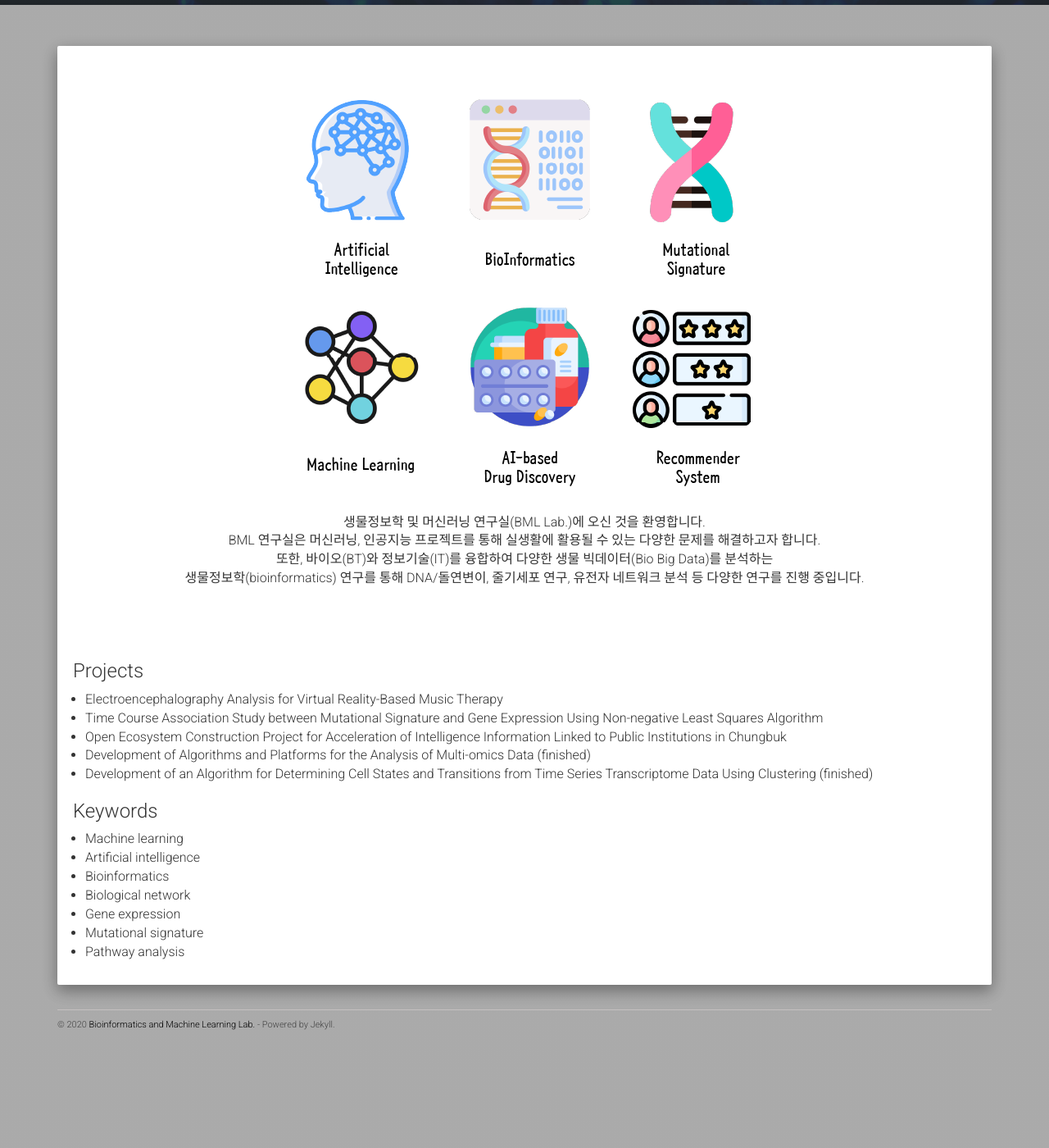
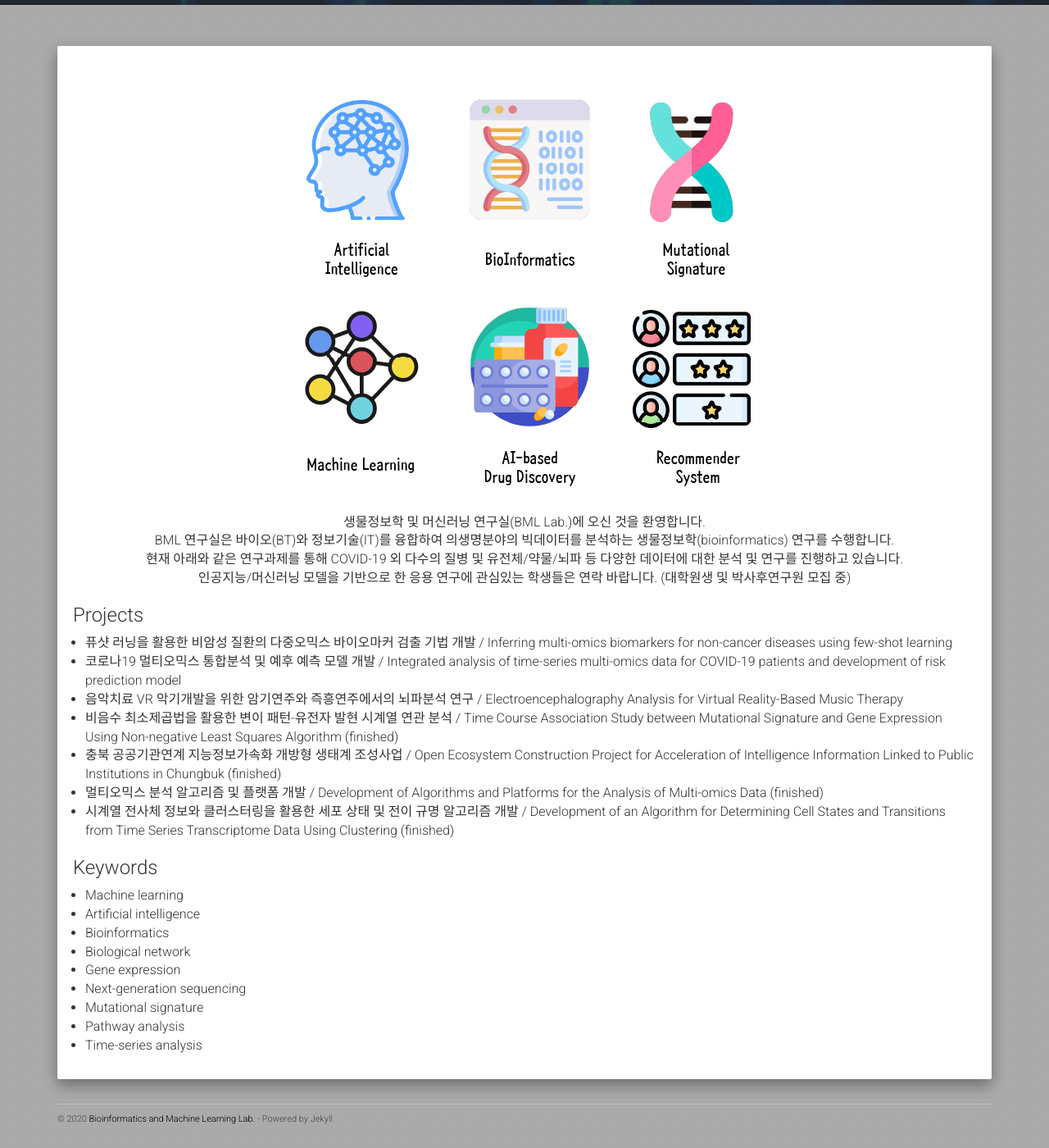
Before and after one commit to BML-cbnu/bml-cbnu.github.io, a Jekyll site: the page built from about.md, in a window 1280 px wide and 1400 px high, scrolled down 104 px. Shown: the whole window at 82% size. Built offline with Jekyll 4.4.1, drawn with Linux system fonts in a browser that asks for light colours; nearby versions of some CDN libraries; before the commit the page ends 1389 px from its top, so only the background shows below that.

Commit message:
Update about.md

```diff
--- a/about.md
+++ b/about.md
@@ -13,26 +13,23 @@ permalink: /about/
     <br>
     생물정보학 및 머신러닝 연구실(BML Lab.)에 오신 것을 환영합니다.
     <br>
-    BML 연구실은 머신러닝, 인공지능 프로젝트를 통해 실생활에 활용될 수 있는 다양한 문제를 해결하고자 합니다.
+    BML 연구실은 바이오(BT)와 정보기술(IT)를 융합하여 의생명분야의 빅데이터를 분석하는 생물정보학(bioinformatics) 연구를 수행합니다.
     <br>
-    또한, 바이오(BT)와 정보기술(IT)를 융합하여 다양한 생물 빅데이터(Bio Big Data)를 분석하는
+    현재 아래와 같은 연구과제를 통해 COVID-19 외 다수의 질병 및 유전체/약물/뇌파 등 다양한 데이터에 대한 분석 및 연구를 진행하고 있습니다.
     <br>
-    생물정보학(bioinformatics) 연구를 통해 DNA/돌연변이, 줄기세포
-    연구, 유전자 네트워크 분석 등 다양한 연구를 진행 중입니다.
+    인공지능/머신러닝 모델을 기반으로 한 응용 연구에 관심있는 학생들은 연락 바랍니다. (대학원생 및 박사후연구원 모집 중)
     <br>
-    <br>
-    <br>
-    <br>
-
 </div>
 
 ### Projects
 
-* Electroencephalography Analysis for Virtual Reality-Based Music Therapy
-* Time Course Association Study between Mutational Signature and Gene Expression Using Non-negative Least Squares Algorithm
-* Open Ecosystem Construction Project for Acceleration of Intelligence Information Linked to Public Institutions in Chungbuk
-* Development of Algorithms and Platforms for the Analysis of Multi-omics Data (finished)
-* Development of an Algorithm for Determining Cell States and Transitions from Time Series Transcriptome Data Using Clustering (finished)
+* 퓨샷 러닝을 활용한 비암성 질환의 다중오믹스 바이오마커 검출 기법 개발 / Inferring multi-omics biomarkers for non-cancer diseases using few-shot learning
+* 코로나19 멀티오믹스 통합분석 및 예후 예측 모델 개발 / Integrated analysis of time-series multi-omics data for COVID-19 patients and development of risk prediction model
+* 음악치료 VR 악기개발을 위한 암기연주와 즉흥연주에서의 뇌파분석 연구 / Electroencephalography Analysis for Virtual Reality-Based Music Therapy
+* 비음수 최소제곱법을 활용한 변이 패턴-유전자 발현 시계열 연관 분석 / Time Course Association Study between Mutational Signature and Gene Expression Using Non-negative Least Squares Algorithm (finished)
+* 충북 공공기관연계 지능정보가속화 개방형 생태계 조성사업 / Open Ecosystem Construction Project for Acceleration of Intelligence Information Linked to Public Institutions in Chungbuk (finished)
+* 멀티오믹스 분석 알고리즘 및 플랫폼 개발 / Development of Algorithms and Platforms for the Analysis of Multi-omics Data (finished)
+* 시계열 전사체 정보와 클러스터링을 활용한 세포 상태 및 전이 규명 알고리즘 개발 / Development of an Algorithm for Determining Cell States and Transitions from Time Series Transcriptome Data Using Clustering (finished)
 
 ### Keywords
 
@@ -41,5 +38,7 @@ permalink: /about/
 * Bioinformatics
 * Biological network
 * Gene expression
+* Next-generation sequencing
 * Mutational signature
 * Pathway analysis
+* Time-series analysis
```
